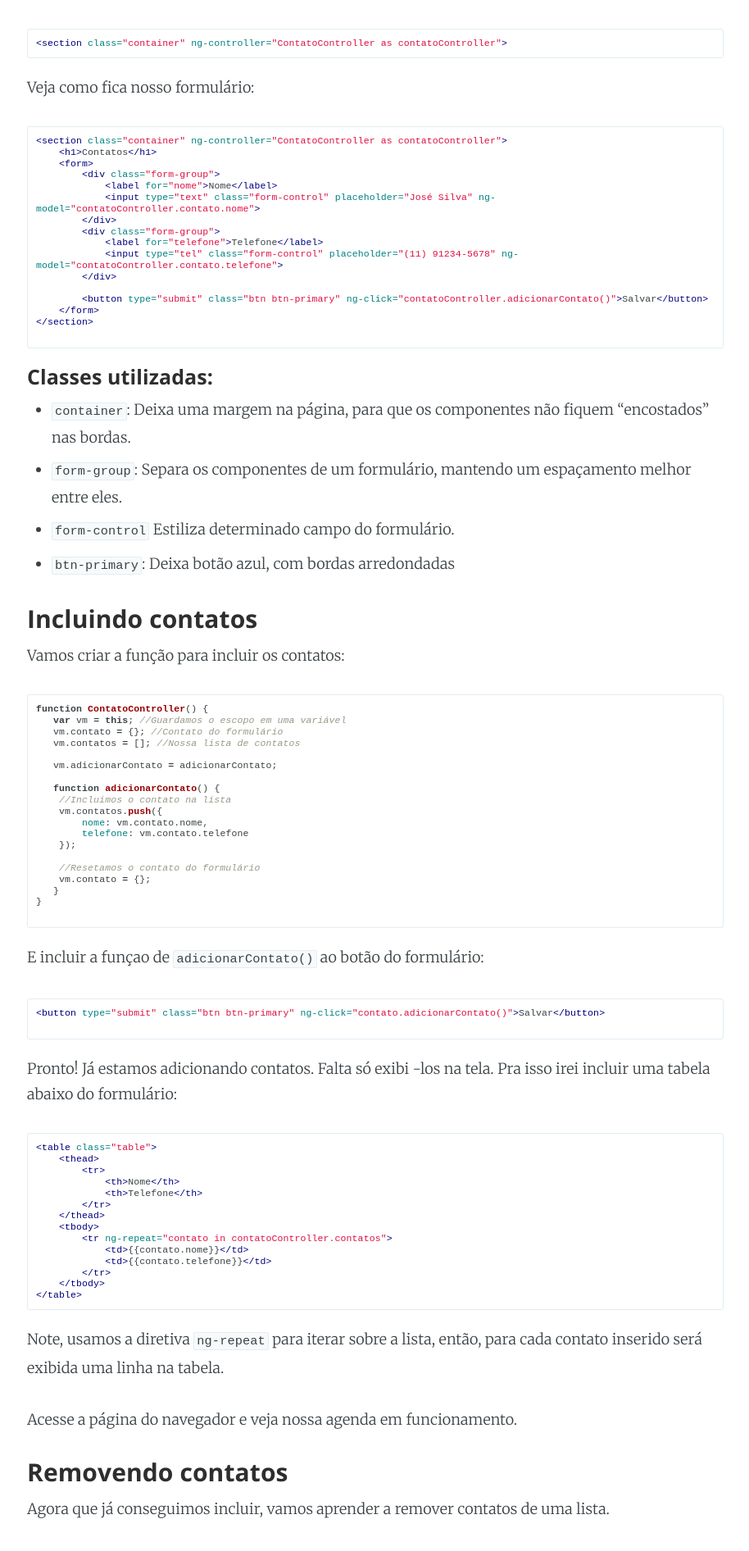
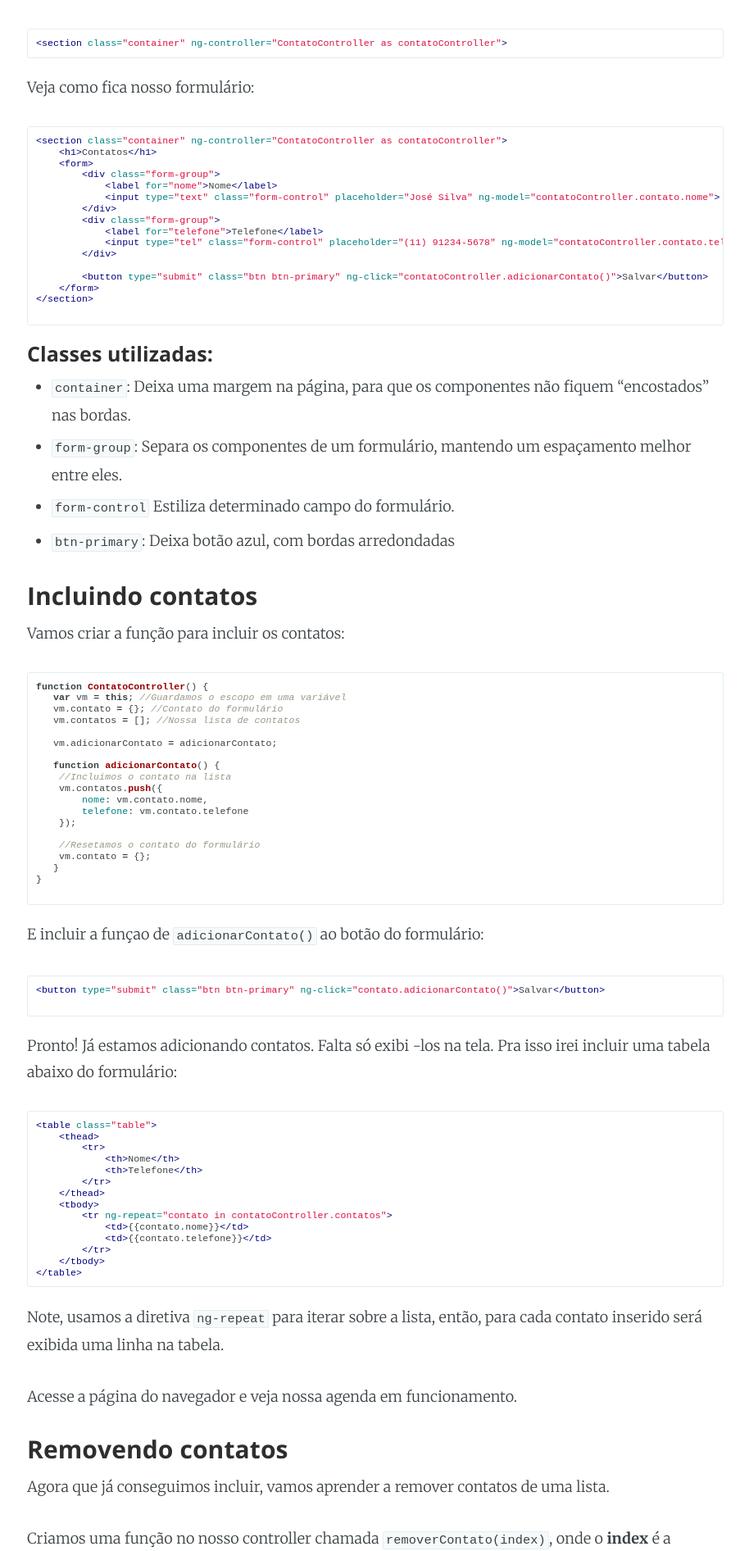
Before and after one commit to michaelfidelis/michaelfidelis.github.io, a Jekyll site: the page built from _posts/2016-01-25-usando-controllers-angularjs.md, in a window 1280 px wide. Shown: the part 2053-3945 px from the top of the page at 82% size, without its empty margins (182-1096 px from the left). Built offline with Jekyll 4.4.1, drawn with Linux system fonts in a browser that asks for light colours; Markdown is read by kramdown in place of the engine named in the settings.

Commit message:
Update _syntax.scss

```diff
--- a/_sass/_syntax.scss
+++ b/_sass/_syntax.scss
@@ -2,7 +2,6 @@
 	background: #ffffff;
     	font-size: 0.8em;
     	line-height: 1.2em;
-    	pre { white-space: pre; overflow: auto; }
 	.c { color: #999988; font-style: italic } /* Comment */
 	.err { color: #a61717; background-color: #e3d2d2 } /* Error */
 	.k { font-weight: bold } /* Keyword */
@@ -64,6 +63,17 @@
 	.il { color: #009999 } /* Literal.Number.Integer.Long */
 }
 
+.highlight pre code * {
+  white-space: nowrap;
+}
+
+.highlight pre {
+  overflow-x: auto;
+}
+
+.highlight pre code {
+  white-space: pre;
+}
 /* Make line numbers unselectable: excludes line numbers from copy-paste user ops */
 .highlight .lineno {-webkit-user-select: none;-moz-user-select: none; -o-user-select: none;}
 .lineno::-moz-selection {background-color: transparent;} /* Mozilla specific */
```
